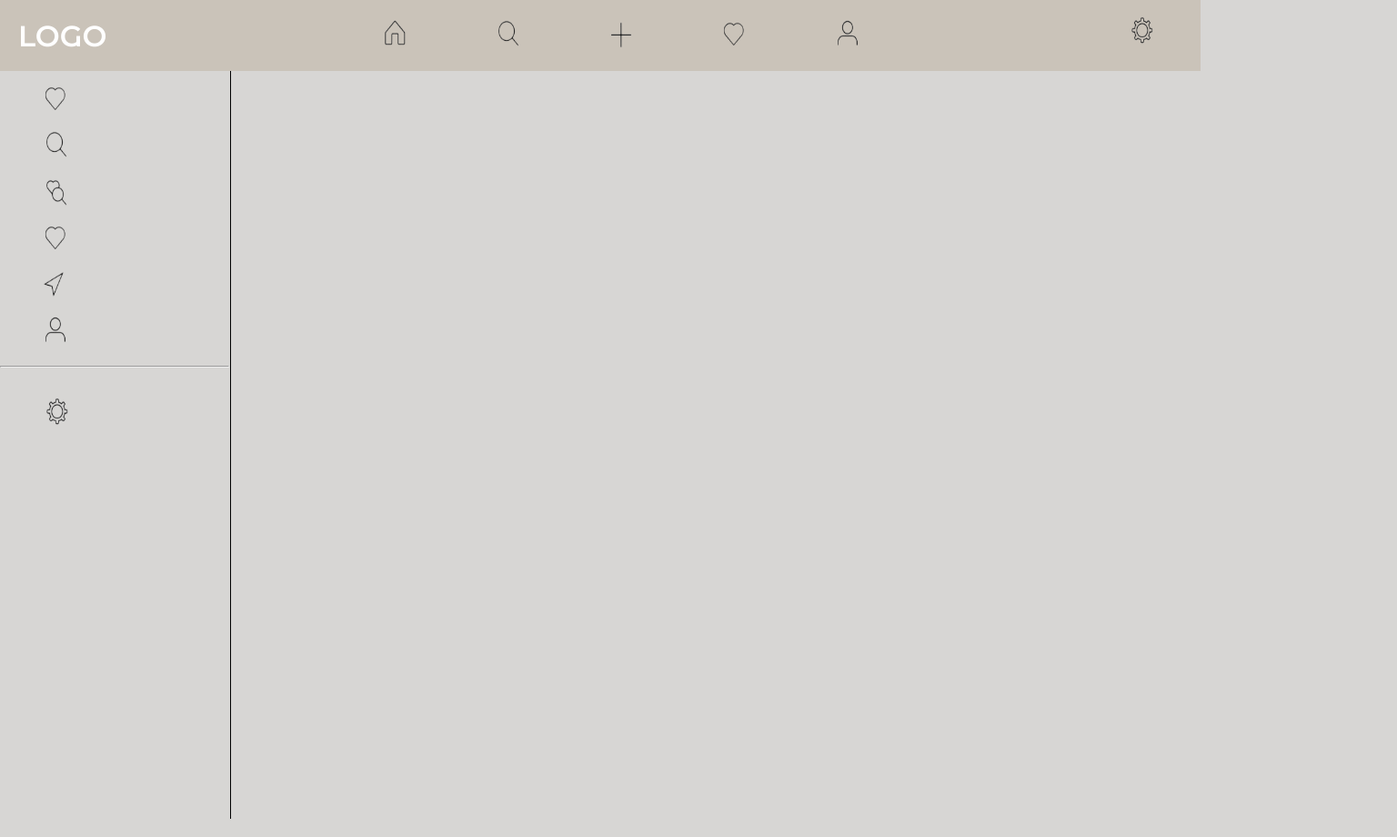
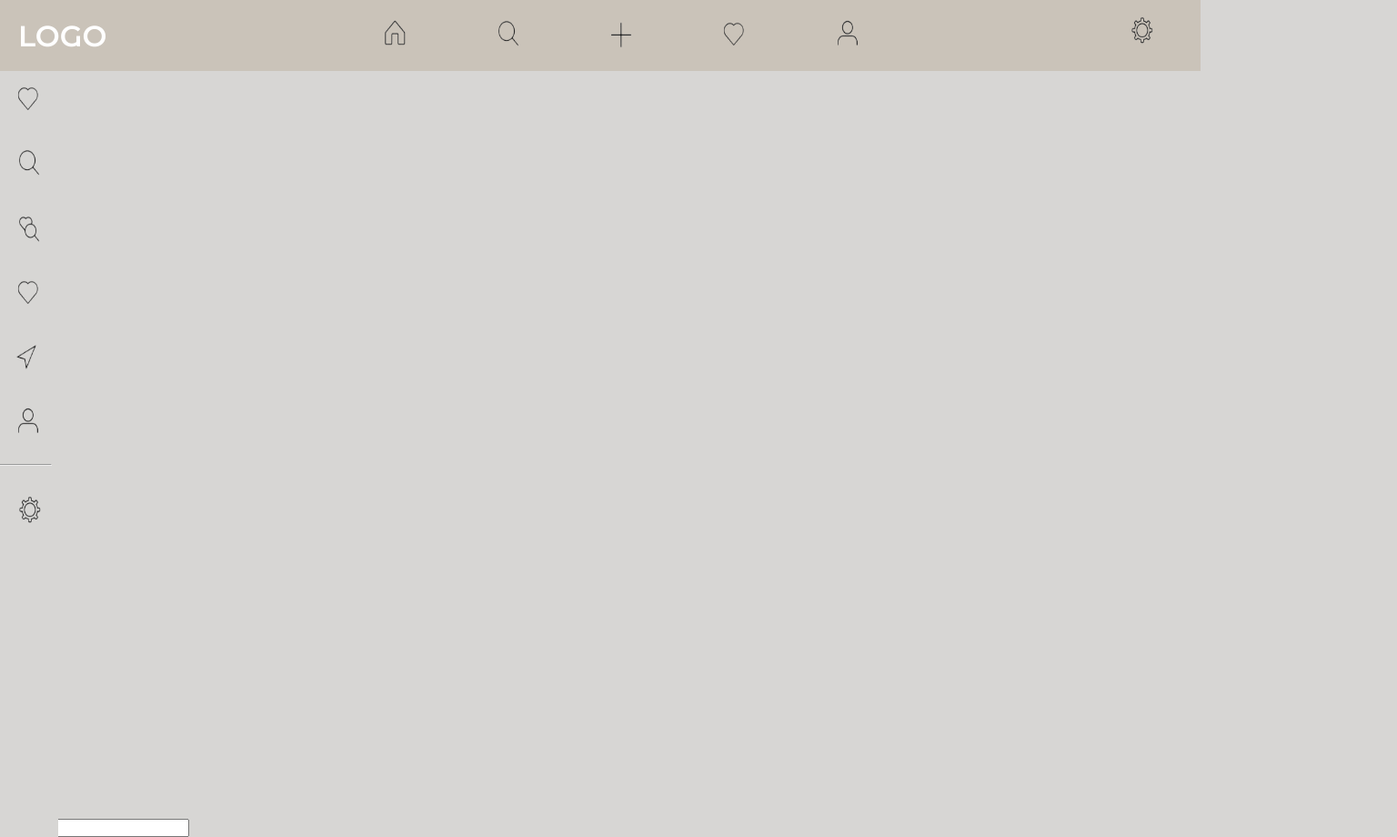
Before and after one commit to o4kastik/web, a website with bundled scripts: page front-end/search.html in a window 1280 px wide. Shown: the whole page at 91% size, 1536 px wide, since content can reach past the window. Built offline with nearby package versions, Linux system fonts and the light colour scheme; a web font is replaced by a local one.

Commit message:
fngwerwrgwr

```diff
--- a/front-end/search.css
+++ b/front-end/search.css
@@ -33,6 +33,7 @@ body {
 #note {
   color: black;
 }
+
 .img-menu {
   position: relative;
   bottom: 14px;
@@ -45,7 +46,7 @@ body {
 .link_nav {
   color: white;
   text-decoration: none;
-  padding: 10px 25px;
+  padding: 5px 25px;
   margin: 0px 10px;
   border-radius: 5px;
   transition: background-color 0.3s;
@@ -59,10 +60,9 @@ body {
   height: 900px;
   position: relative;
   left: 10%;
-  margin-left: -3px;
+  margin-left: -80px;
   top: 0;
 }
-
 .logo {
   color: white;
 }
@@ -89,7 +89,7 @@ body {
   background-color: #d7d6d4;
   position: fixed;
   top: 59px;
-  left: 0;
+  left: -30px;
   text-align: left;
 }
 
@@ -103,6 +103,8 @@ body {
   border-radius: 5px;
   transition: background-color 0.3s;
   border: 2px solid transparent;
+  width: 20px;
+  height: 20px;
 }
 
 .link_menu:hover {
@@ -110,7 +112,7 @@ body {
 }
 
 .hr_menu {
-  width: 100px;
+  width: 85px;
 }
 
 .face {
--- a/front-end/search.html
+++ b/front-end/search.html
@@ -7,7 +7,7 @@
       href="https://fonts.googleapis.com/css2?family=Alumni+Sans+Collegiate+One&family=Montserrat+Alternates:ital,wght@0,600;1,600&family=Montserrat:ital,wght@0,500;0,600;1,400&family=Playpen+Sans:wght@500&family=Poppins:wght@500&family=Roboto:wght@500;700&display=swap"
       rel="stylesheet"
     />
-    <link rel="stylesheet" type="text/css" href="home.css" />
+    <link rel="stylesheet" type="text/css" href="search.css" />
     <title></title>
   </head>
   <body>
```
